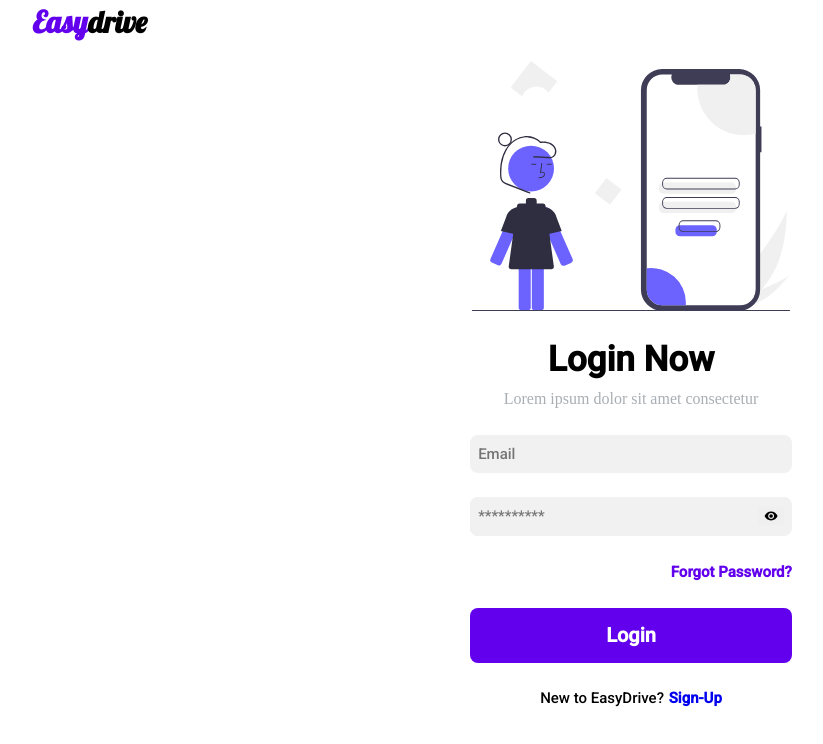
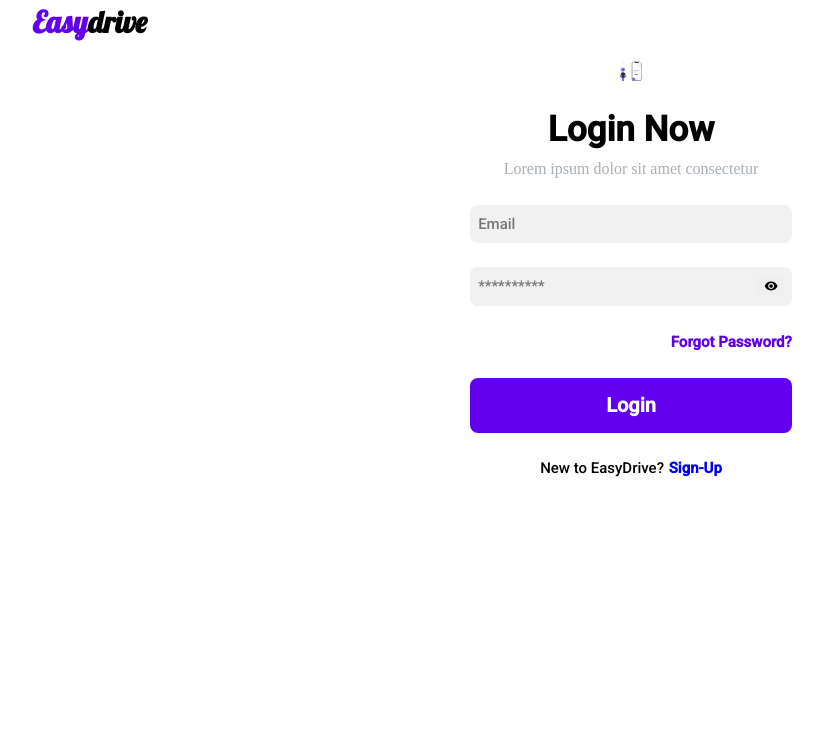
Before and after one commit to govindbohara/driving, a Next.js app: page /Login in a window 1280 px wide. Shown: the top 744 px of the page, without its empty margins (9-832 px from the left). Built offline with nearby package versions, Linux system fonts and the light colour scheme; a web font is replaced by a local one.

Commit message:
changed size

```diff
--- a/components/signup/signup.module.scss
+++ b/components/signup/signup.module.scss
@@ -26,7 +26,6 @@
 	display: flex;
 
 	flex-direction: column;
-	gap: 1rem;
 }
 .name,
 .email,
@@ -58,8 +57,6 @@
 	font-family: 'Roboto', sans-serif;
 
 	background-color: #f1f1f1;
-
-
 }
 .icon {
 	border: none;
--- a/pages/Login.jsx
+++ b/pages/Login.jsx
@@ -19,7 +19,7 @@ const Login = () => {
 						src={'/photos/login.svg'}
 						alt="Car"
 						width={'450px'}
-						height={'250px'}
+						height={'20px'}
 					/>
 				</div>
 				<div className={styles.header}>
```
